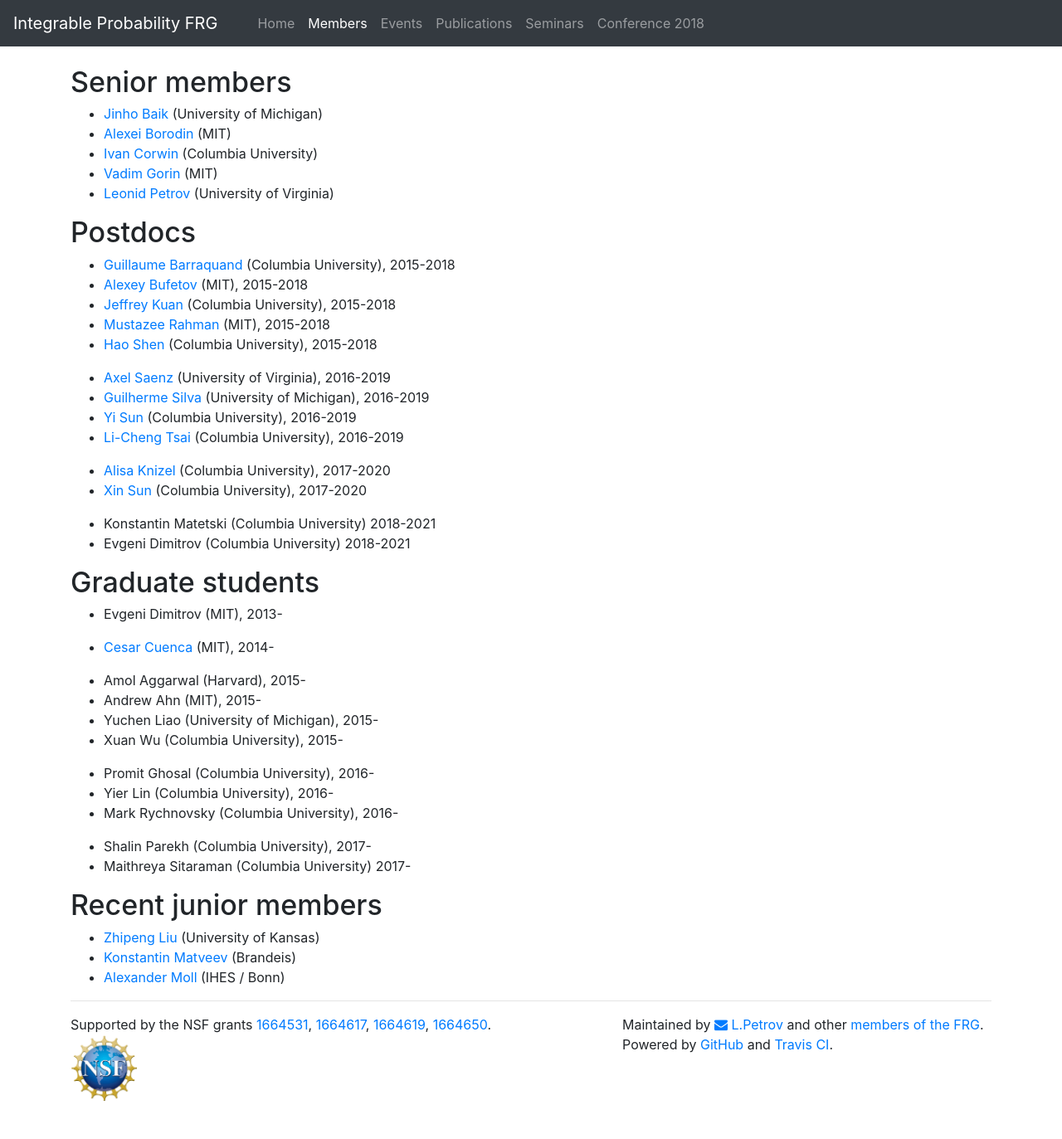
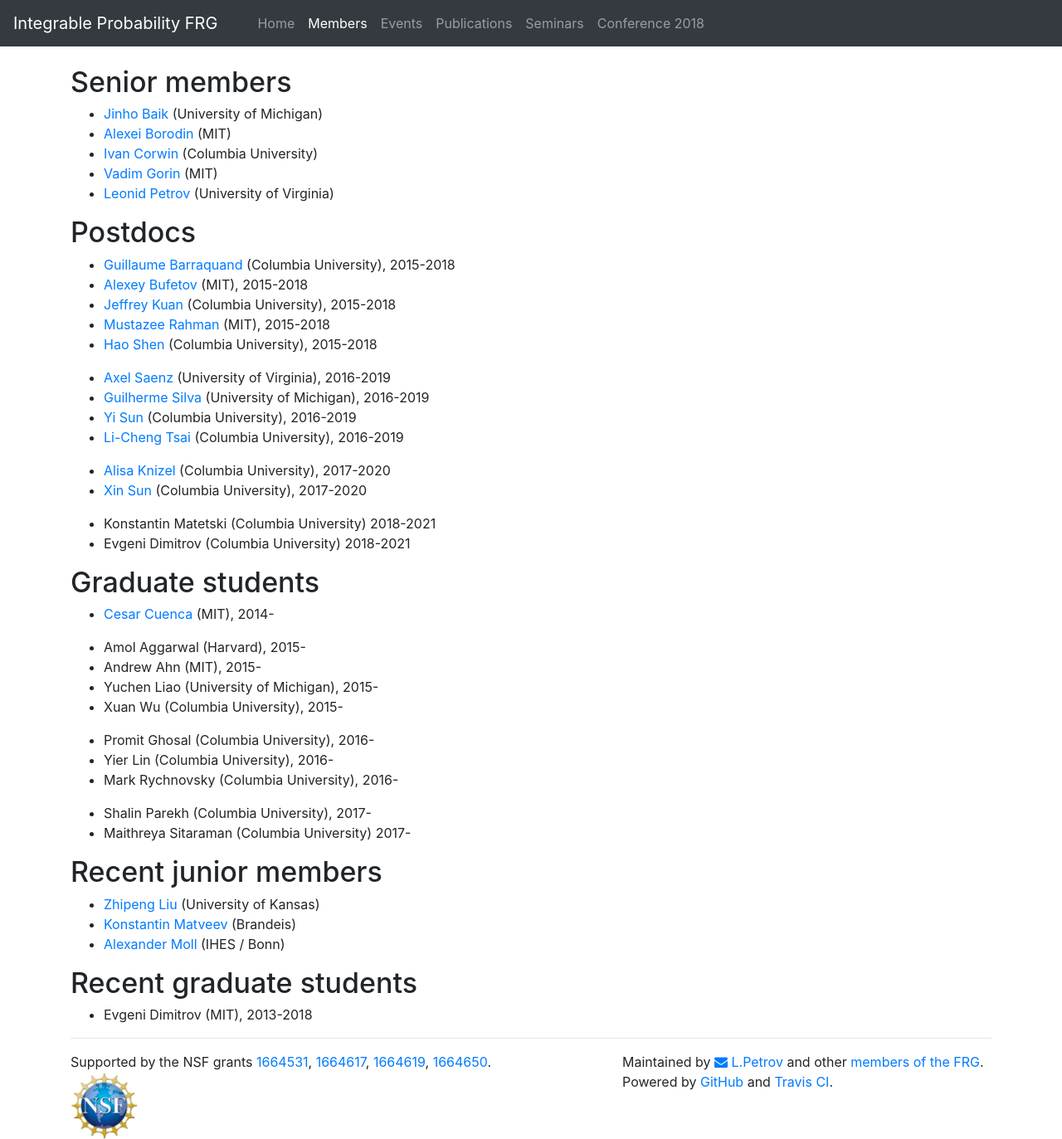
Before and after one commit to int-prob/int-prob-code, a Jekyll site: the page built from people.md, in a window 1280 px wide. Shown: the whole page at 83% size. Built offline with Jekyll 4.4.1, drawn with Linux system fonts in a browser that asks for light colours; nearby versions of some CDN libraries; before the commit the page ends 1328 px from its top, so only the background shows below that.

Commit message:
moved dimitrov to recent grad students;
need to move postdocs too

```diff
--- a/people.md
+++ b/people.md
@@ -52,7 +50,9 @@ nav_id: Members
 - [Konstantin Matveev][kostya] (Brandeis)
 - [Alexander Moll][moll] (IHES / Bonn)
 
+# Recent graduate students
 
+- Evgeni Dimitrov (MIT), 2013-2018
 
 
 [jb]: http://www.math.lsa.umich.edu/~baik/Welcome.html
```
Also changed, not shown: other parts of people.md (+0 -2 lines).
